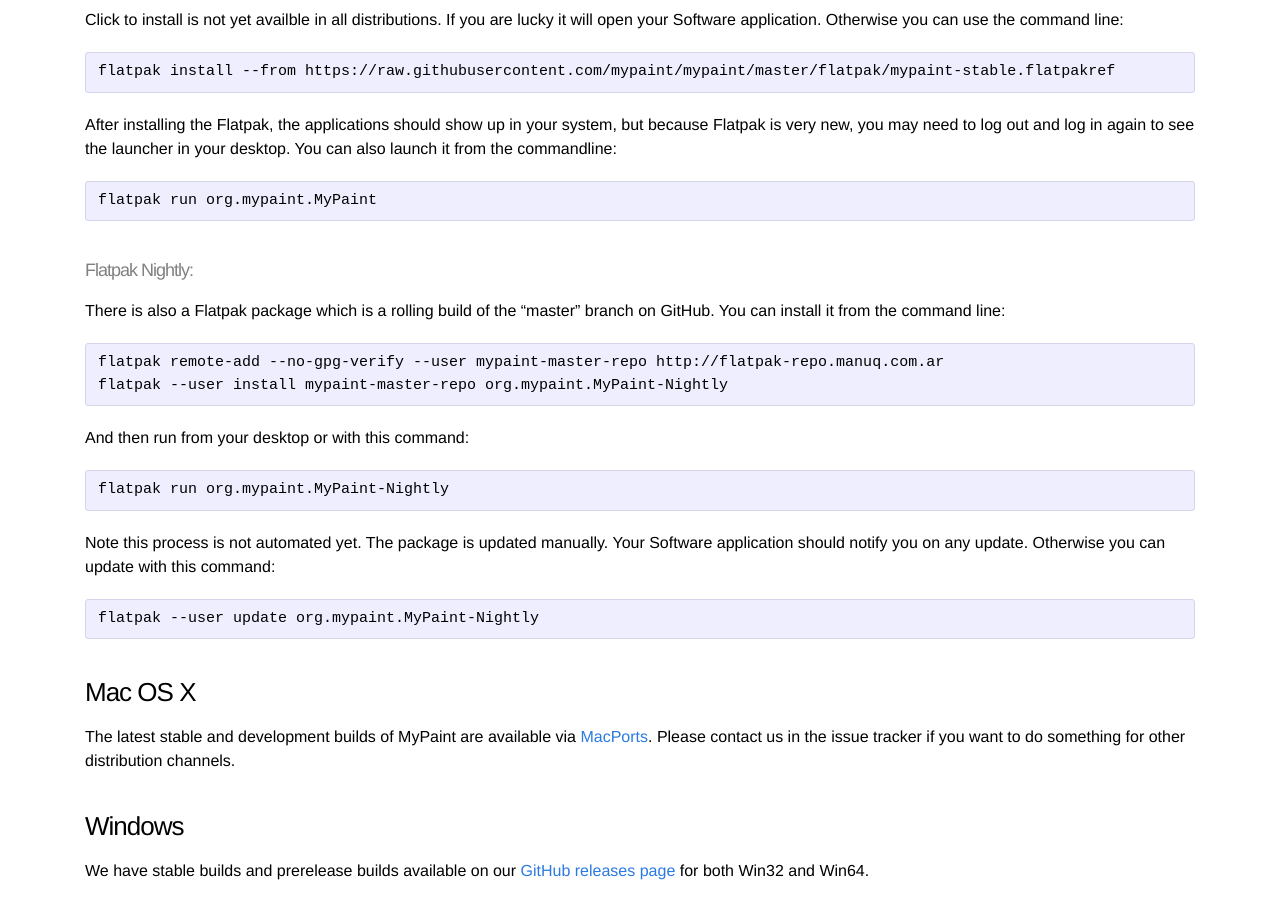
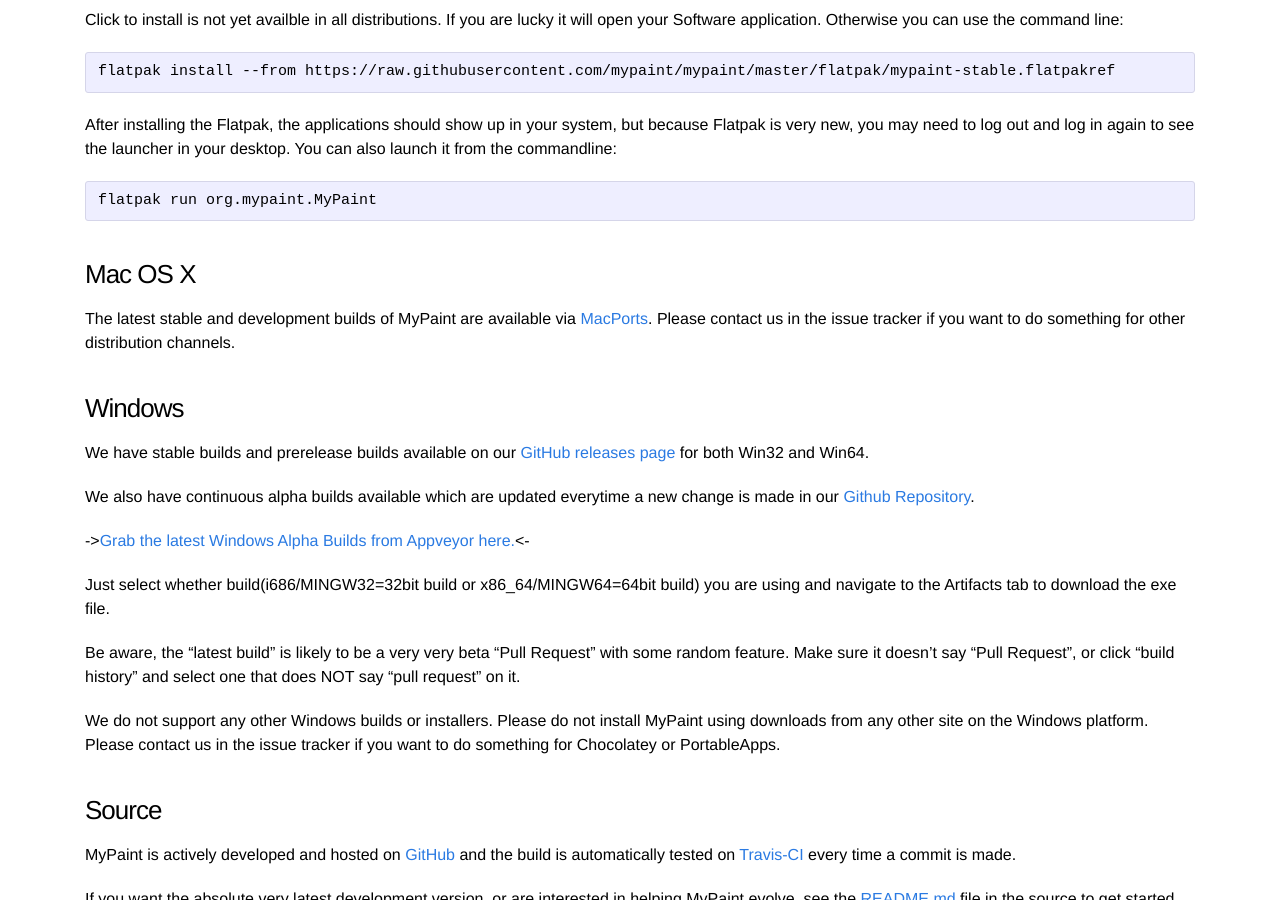
Before and after one commit to mypaint/website-2015, a Jekyll site: the page built from downloads.md, in a window 1280 px wide and 900 px high, scrolled down 930 px. Built offline with Jekyll 4.4.1, drawn with Linux system fonts in a browser that asks for light colours.

Commit message:
Update Flatpak Downloads
Updated the install link for the flatpack of MyPaint. Removed the Nightly Version till we can get a hold of the package maintainer.

````diff
--- a/downloads.md
+++ b/downloads.md
@@ -65,30 +65,6 @@
 flatpak run org.mypaint.MyPaint
 ```
 
-#### Flatpak Nightly:
-
-There is also a Flatpak package which is a rolling build of the
-“master” branch on GitHub.  You can install it from the command line:
-
-```
-flatpak remote-add --no-gpg-verify --user mypaint-master-repo http://flatpak-repo.manuq.com.ar
-flatpak --user install mypaint-master-repo org.mypaint.MyPaint-Nightly
-```
-
-And then run from your desktop or with this command:
-
-```
-flatpak run org.mypaint.MyPaint-Nightly
-```
-
-Note this process is not automated yet.  The package is updated
-manually. Your Software application should notify you on any
-update. Otherwise you can update with this command:
-
-```
-flatpak --user update org.mypaint.MyPaint-Nightly
-```
-
 ### Mac OS X
 
 The latest stable and development builds of MyPaint are available via
@@ -151,7 +127,7 @@
 [downloads.alpha]: https://ci.appveyor.com/project/achadwick/mypaint
 
 [linux.ppa]: https://launchpad.net/~achadwick/+archive/ubuntu/mypaint-testing
-[linux.flatpak]: https://raw.githubusercontent.com/mypaint/mypaint/master/flatpak/mypaint-stable.flatpakref
+[linux.flatpak]: https://flathub.org/repo/appstream/org.mypaint.MyPaint.flatpakref
 [linux.build]: https://github.com/mypaint/mypaint/blob/master/README_LINUX.md
 
 [mac.ports]: https://www.macports.org/ports.php?by=name&substr=MyPaint
````
